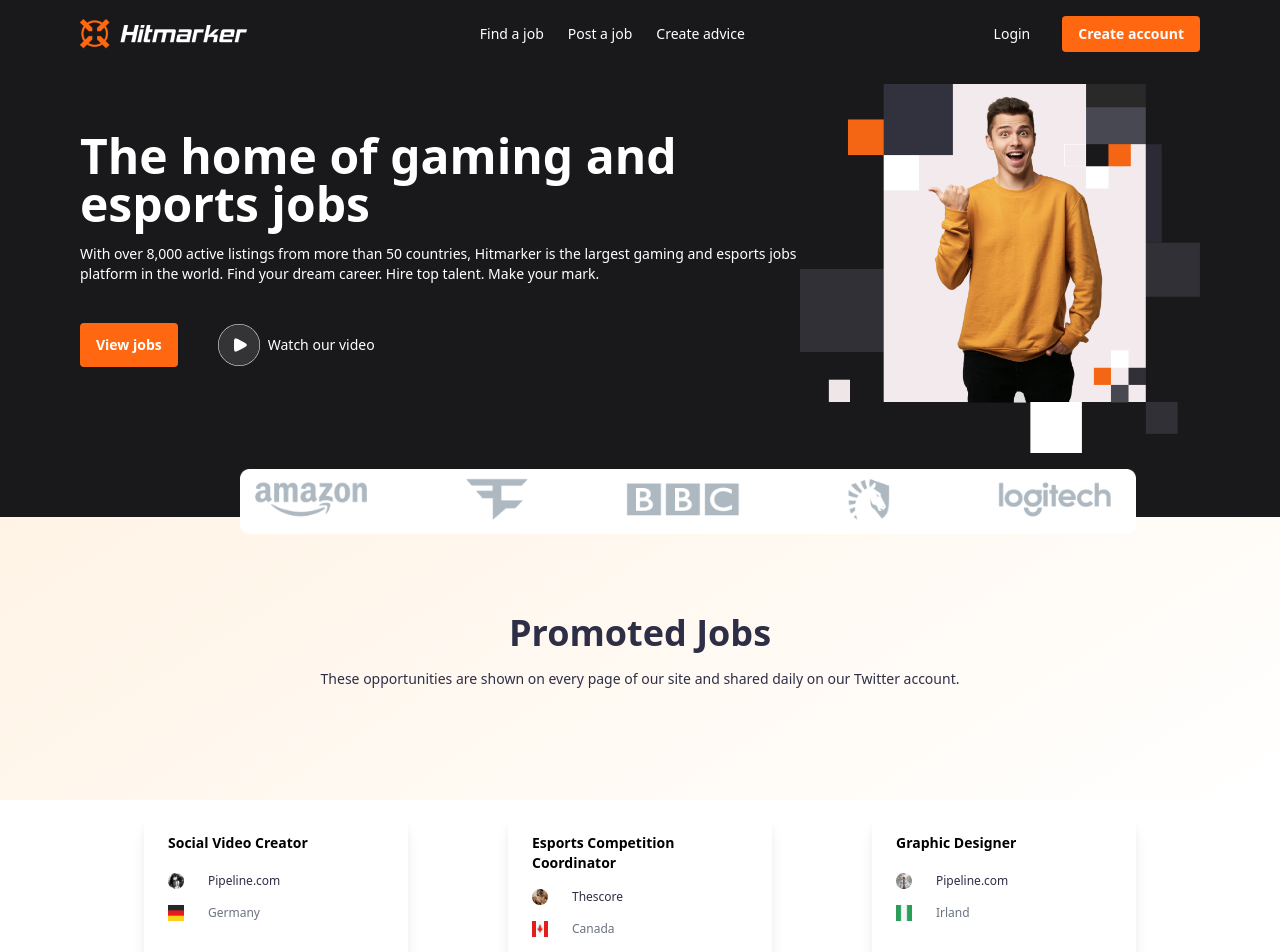
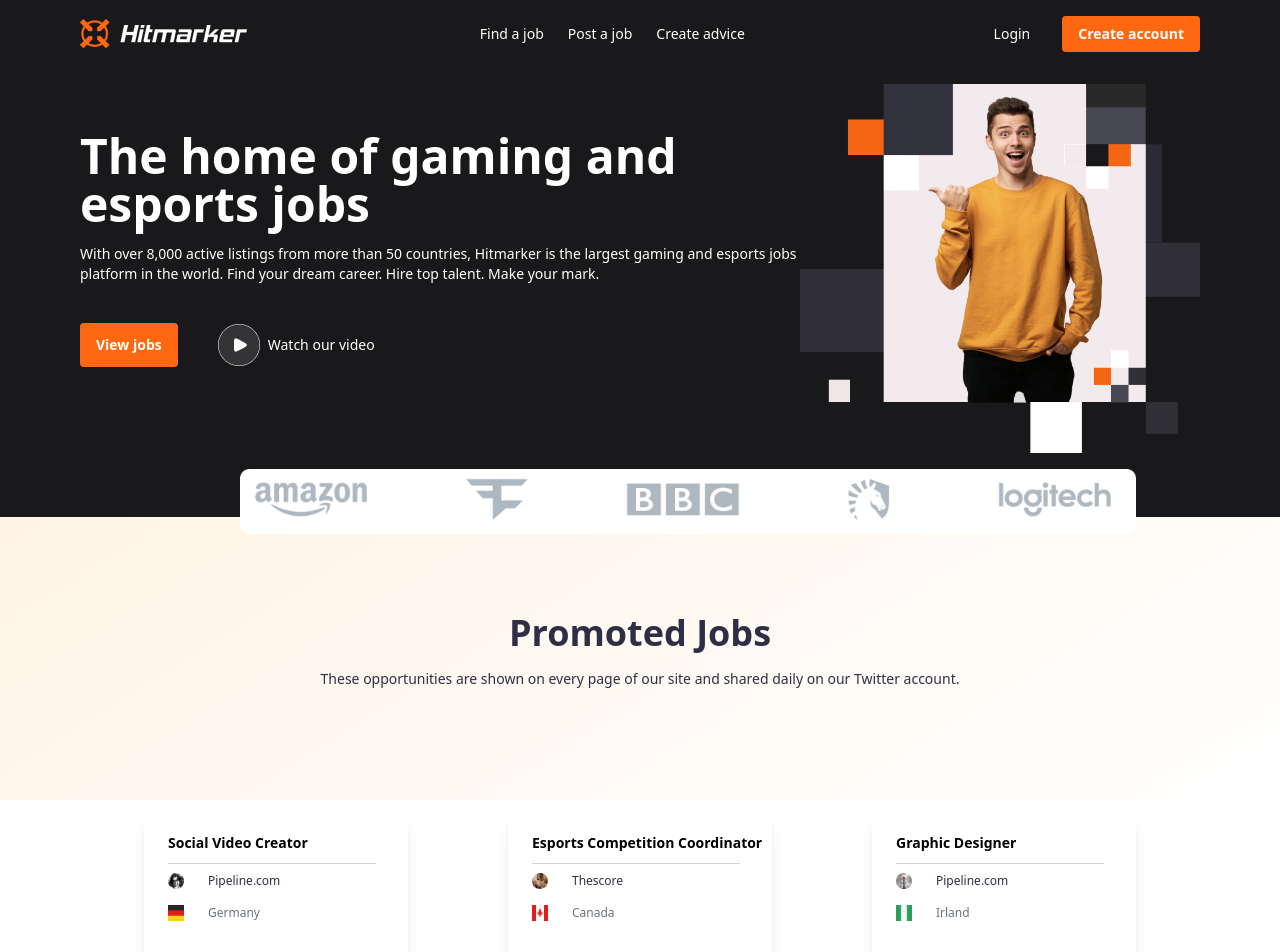
Before and after one commit to JoyBoi/hitmarker, a Vue app: page / in a window 1280 px wide. Shown: the top 952 px of the page. Built offline with nearby package versions, Linux system fonts and the light colour scheme.

Commit message:
Minor Change 2

```diff
--- a/src/components/Card.vue
+++ b/src/components/Card.vue
@@ -3,8 +3,9 @@
     <div
       class="max-w-sm rounded overflow-hidden shadow-lg h-36 hover:shadow-inner"
     >
-      <div class="px-6 py-4 h-32 flex flex-col justify-between">
+      <div class="px-6 py-4 h-32 w-72 flex flex-col justify-between">
         <div class="font-bold text-sm mb-2">{{ title }}</div>
+        <hr class="border-1 w-52 border-gray-300" />
         <div>
           <div class="flex py-2">
             <img
--- a/src/components/Company.vue
+++ b/src/components/Company.vue
@@ -1,6 +1,6 @@
 <template>
   <div class="rounded max-w-4xl mx-auto absolute top-100 left-60 z-10">
-    <img alt="Company" src="../assets/social.png" class="px-15 py-15" />
+    <img alt="Company" src="../assets/social.png" class="" />
   </div>
 </template>
 
--- a/src/components/Contacts.vue
+++ b/src/components/Contacts.vue
@@ -12,7 +12,7 @@
       space-x-6
     "
   >
-    <div class="w-52 mr-12 flex flex-col justify-between h-48">
+    <div class="w-52 flex flex-col justify-between h-48">
       <img
         class="py-3 h-14 w-10"
         alt="Hitmarker"
```
